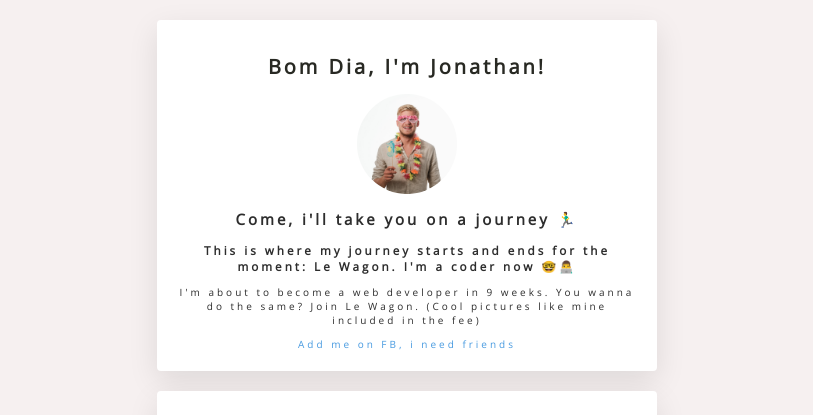
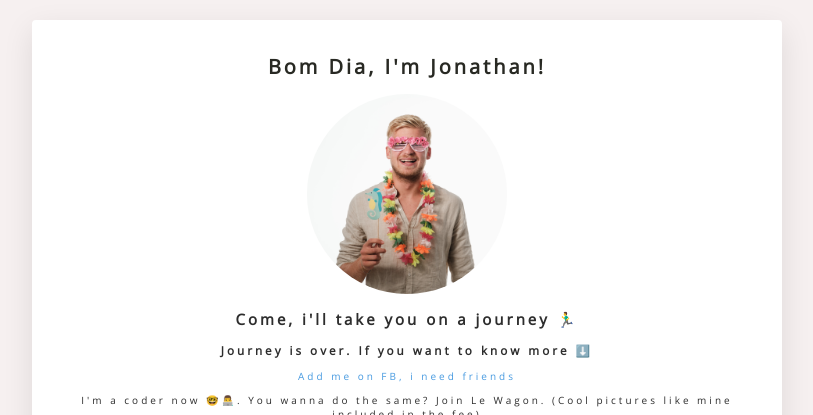
Before and after one commit to JonathanSpielberg/profile, a plain HTML site: page index.html in a window 1280 px wide. Shown: the top 415 px of the page, without its empty margins (233-1046 px from the left). Drawn offline with nearby package versions, Linux system fonts and the light colour scheme.

Commit message:
changed the design of the page

```diff
--- a/index.html
+++ b/index.html
@@ -17,13 +17,11 @@
 <h2>
 Come, i'll take you on a journey 🏃‍♂️
 </h2>
-<h3>
-This is where my journey starts and ends for the moment: Le Wagon. I'm a coder now 🤓👨‍💻</h3>
+<h3>Journey is over. If you want to know more ⬇️</h3>
+<a href="https://www.facebook.com/jonathan.spielberg.3" target="_blank">Add me on FB, i need friends</a>
 <p>
- I'm about to become a web developer in 9 weeks. You wanna do the same? Join Le Wagon. (Cool pictures like mine included in the fee)
+ I'm a coder now 🤓👨‍💻. You wanna do the same? Join Le Wagon. (Cool pictures like mine included in the fee)
 </p>
-
-  <a href="https://www.facebook.com/jonathan.spielberg.3" target="_blank">Add me on FB, i need friends</a>
 </div>
 <div class="card">
 <ul class="list-inline">
--- a/style.css
+++ b/style.css
@@ -31,8 +31,8 @@ a:hover {
 }
 
 .img-circle {
-  width: 100px;
-  height: 100px;
+  width: 200px;
+  height: 200px;
   border-radius: 50%;
 }
 .text-center {
@@ -45,7 +45,7 @@ a:hover {
 }
 
 .container {
-  width: 500px;
+  width: 750px;
   margin: 0 auto;
 }
 
@@ -77,7 +77,7 @@ box-shadow: 0 10px 30px rgba(0,0,0,.1);
 @media (max-width: 960px) {
   /* For a screen < 960px, this CSS will be read */
   .container {
-    width: 500px;
+    width: 750px;
   }
 }
 
```
